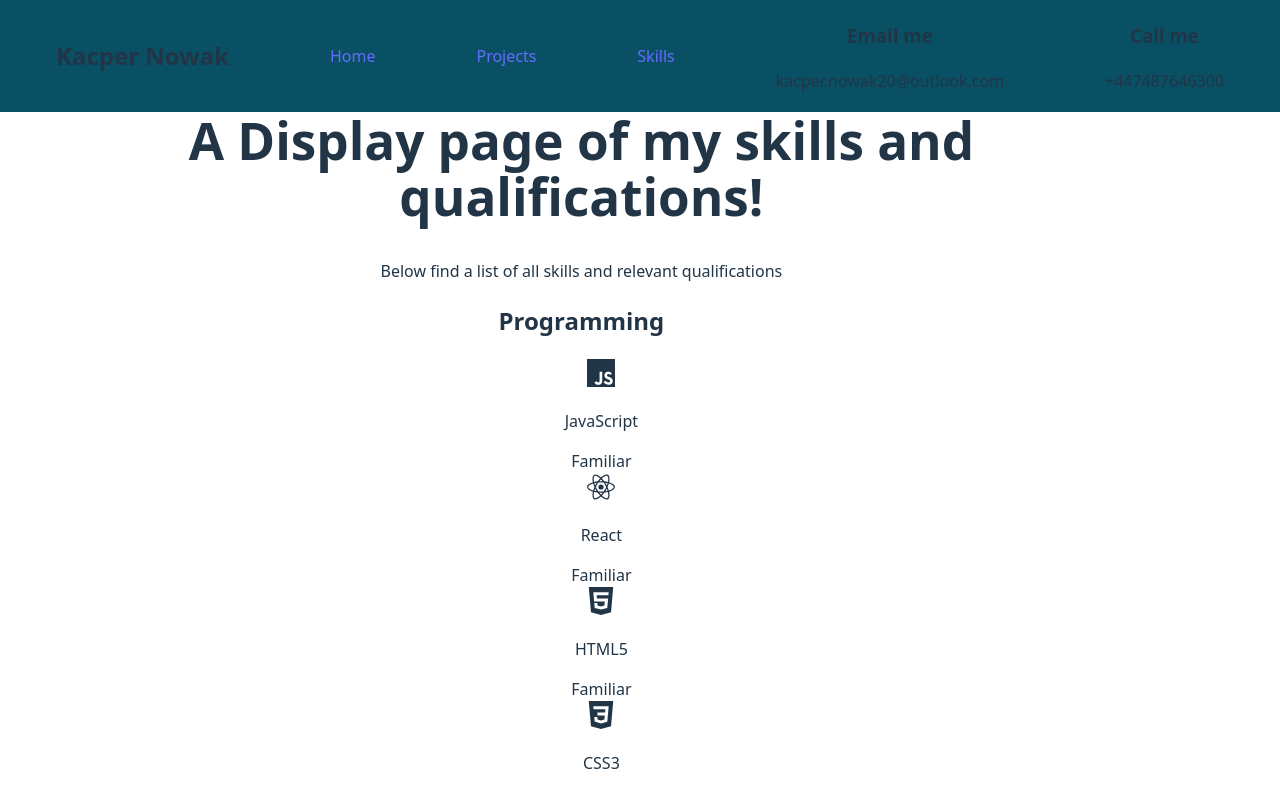
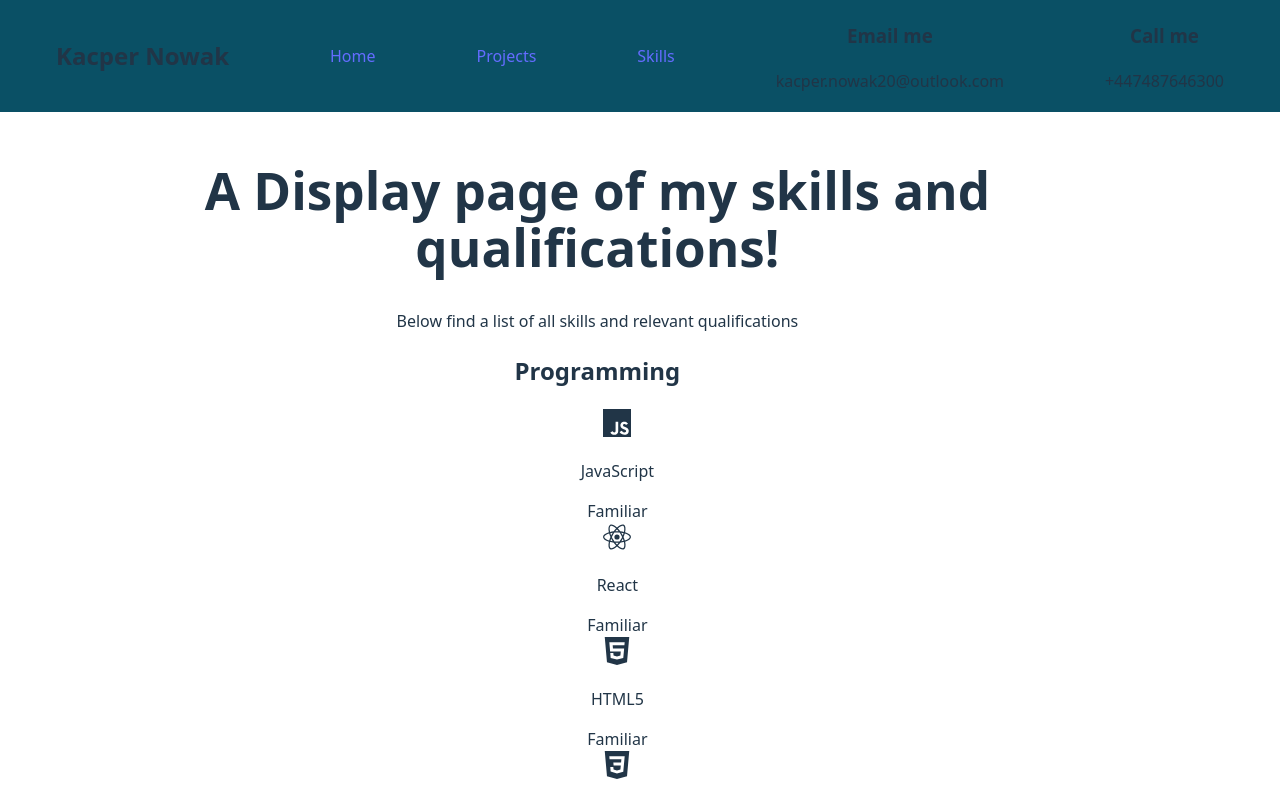
Before and after one commit to KacperProg/React-Portfolio-Site, a React (Vite) app: page /skills in a window 1280 px wide. Shown: the top 795 px of the page. Built offline with nearby package versions, Linux system fonts and the light colour scheme; the HTML template or start-up script is replaced by a standard one.

Commit message:
Further changes to Skills css

```diff
--- a/src/Pages/Skills.css
+++ b/src/Pages/Skills.css
@@ -1,5 +1,9 @@
 .main-container {
+    margin-top: 7rem;
+    padding: 1rem;
     text-align: center;
-    margin-top: 7rem;
-    padding: 0 5%;
 }
+
+.title {
+    padding: 0 14%;
+}
--- a/src/Pages/Skills.jsx
+++ b/src/Pages/Skills.jsx
@@ -6,15 +6,16 @@ import "./Skills.css";
 function Skills() {
   return (
     <div className="main-container">
-      <div>
+      <div className="title">
         <h1>A Display page of my skills and qualifications!</h1>
       </div>
       <p>Below find a list of all skills and relevant qualifications</p>
       <div>
         <h2>Programming</h2>
-        <ul>
+        <ul>                      {/* fake error*/}
         {progLang.map(({ name, level, logo: Icon }) => (
           <div key={name}>
+              {/* add styling/classname here*/}
               <Icon size={28} /> {/* here*/}
               <div>
                 <p>{name}</p>
@@ -38,7 +39,6 @@ function Skills() {
           {tools.map((tool) => (
             <li key={tool}>{tool}</li>
           ))}
-
           {/* List/Array mapping logic immediately above*/}
         </ul>
         <h2>Soft Skills</h2>
```
